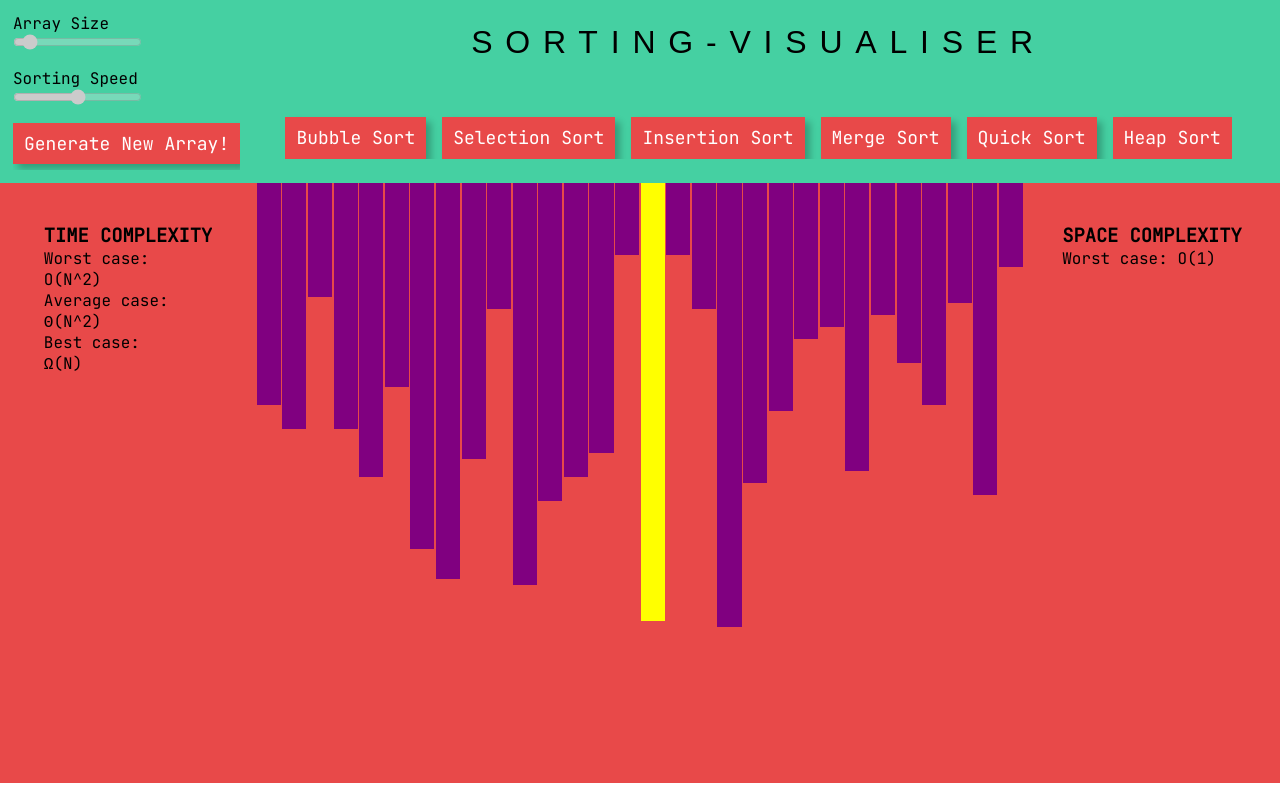
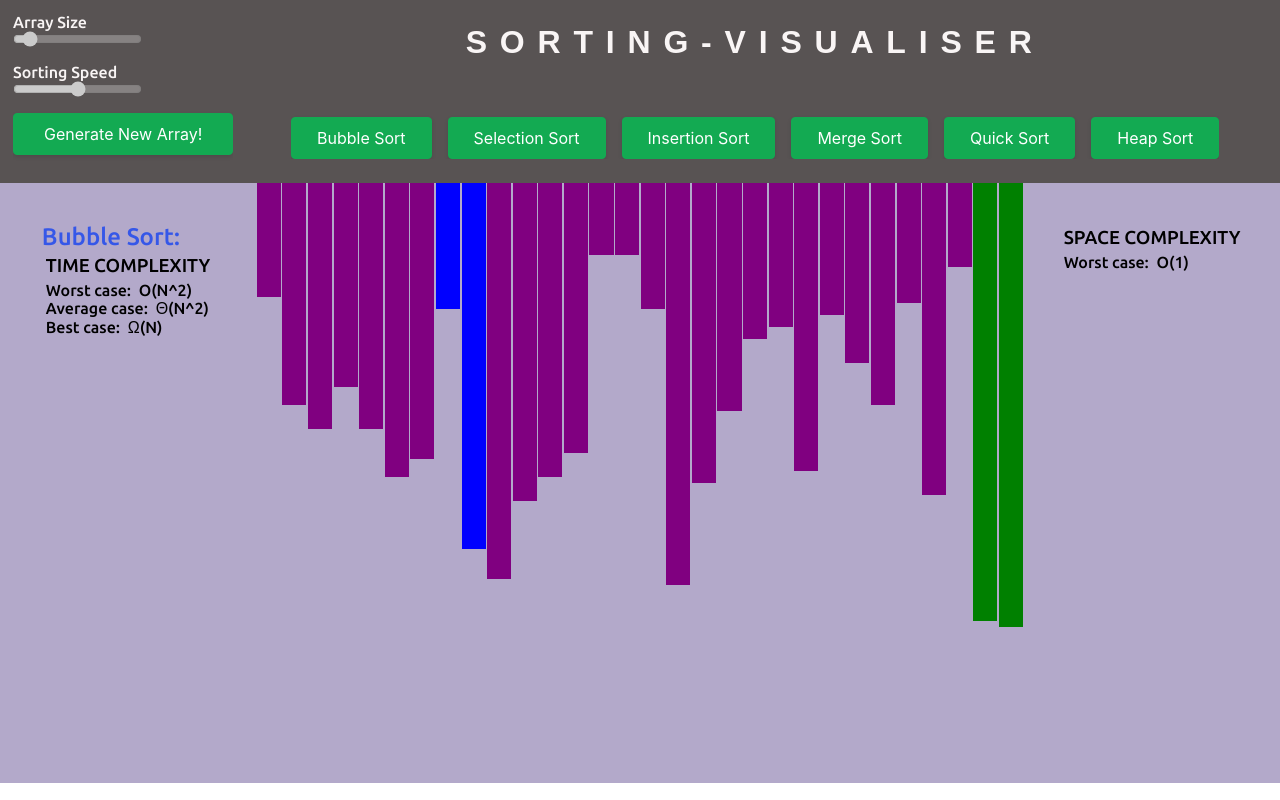
Before and after one commit to Abhijeetrana11/Sorting-Visualizer, a plain HTML site: page index.html in a window 1280 px wide. Both pictures are taken after a click on the button "Bubble Sort". Drawn offline with Linux system fonts and the light colour scheme.

Commit message:
Added Visibility Feature

```diff
--- a/CSS/style.css
+++ b/CSS/style.css
@@ -1,10 +1,11 @@
-@import url("https://fonts.googleapis.com/css2?family=JetBrains+Mono&display=swap");
+@import url('https://fonts.googleapis.com/css2?family=Ubuntu:ital,wght@0,300;0,400;0,500;0,700;1,300;1,400;1,500;1,700&display=swap');
 *{
     margin: 0;
     padding: 0;
 
     box-sizing: border-box;
-    font-family: "JetBrains Mono", monospace;
+    font-family: "Ubuntu", sans-serif;
+    font-weight: 500;
 
     overflow: hidden
 
@@ -12,65 +13,69 @@
 .wrapper{
     height: 100vh;
     width: 100vw;
-    /* background-color: #fff; */
-    /* display: flex; */
+
     justify-content: center;
     align-items: center;
 }
 :root {
-    --bgOrange: #e84949;
-
+    --bgNav: #585353;
+    --bgHeading: #f9f5f5;
+    --bgSection: #b3a9ca;
   }
 
-.btn-pink ,.algos button {
-    background-color: var(--bgOrange);
-    width: fit-content;
-    color: white;
-    padding: 0.4rem .5rem;
-    box-shadow: 5px 5px 7px 0px #0000003f;
-    font-size: 18px;
+
+
+
+
+  .button-37,.algos button {
+    background-color: #13aa52;
+    border: 1px solid #13aa52;
+    border-radius: 4px;
+    box-shadow: rgba(0, 0, 0, .1) 0 2px 4px 0;
+    box-sizing: border-box;
+    color: #fff;
     cursor: pointer;
-    transition: all 0.5s;
-    font-weight: 500;
-    border: solid 3px transparent;
-    position: relative;
-    z-index: 1;
+    font-family: "Akzidenz Grotesk BQ Medium", -apple-system, BlinkMacSystemFont, sans-serif;
+    font-size: 16px;
+    font-weight: 400;
+    outline: none;
+    outline: 0;
+    padding: 10px 25px;
+    text-align: center;
+    transform: translateY(0);
+    transition: transform 150ms, box-shadow 150ms;
+    user-select: none;
+    -webkit-user-select: none;
+    touch-action: manipulation;
+  }
 
+  .button-37:hover,.algos button:hover {
+    box-shadow: rgba(0, 0, 0, .15) 0 3px 9px 0;
+    transform: translateY(-2px);
   }
-  .btn-pink::before,.algos button::before {
-    content: "";
-    position: absolute;
-    background-color: #fff;
-    top: 0px;
-    left: 0;
-    right: 0;
-    bottom: 0px;
-    z-index: -1;
-    transform: scaleX(0);
-    transform-origin: left;
-    transition: all 0.8s;
+
+  @media (min-width: 768px) {
+    .button-37 {
+      padding: 10px 30px;
+    }
   }
-  .btn-pink:hover::before,.algos button:hover::before {
-    transform: scaleX(1);
-  }
-  .btn-pink:hover,.algos button:hover {
-    border: solid 3px var(--bgOrange);
 
-    color: black;
-  }
   .nav-heading{
 
   font-family: sans-serif;
   text-transform: uppercase;
   font-size: xx-large;
   letter-spacing: 1vw;
+  font-weight: bold;
+
   }
 
 
 nav{
-    background-color: #45d0a2;
+    background-color: var(--bgNav);
     display: flex;
     padding: 8px;
+    color: var(--bgHeading);
 }
 .header-left{
     display: flex;
@@ -104,7 +109,7 @@ section {
     -ms-grid-columns: 15% 70% 15%;
         grid-template-columns: 20% 60% 20%;
         /* padding-top: 20px; */
-        background-color: #e84949;
+        background-color: var(--bgSection);
   }
 
 
@@ -125,12 +130,16 @@ section {
     padding-top: 2.5rem;
     /* /* justify-content: center; */
   }
-  section .Complexity_Containers .Pair_Definitions p {
-    display: inline;
-  }
+
+
   section #Info_Cont1 h3 {
     text-decoration: underline;
   }
+.Sub_Heading{
+
+  padding: 4px;
+  display: none;
+}
 #array_container{
     display: flex;
   width: 100%;
--- a/index.html
+++ b/index.html
@@ -8,6 +8,8 @@
 <head>
     <meta charset="UTF-8">
     <meta name="viewport" content="width=device-width, initial-scale=1.0">
+
+
     <title>Sorting Visualiser</title>
     <link rel="stylesheet" href="CSS/style.css">
 </head>
@@ -24,7 +26,7 @@
                         <p>Sorting Speed</p>
                         <input id="a_speed" type="range" min=1 max=5 step=1 value=3>
                     </div>
-                    <button id="a_generate" class="btn-pink">Generate New Array!</button>
+                    <button id="a_generate" class="button-37">Generate New Array!</button>
                 </div>
                 <div class="header-right">
                     <div class="nav-heading">Sorting-Visualiser</div>
@@ -35,7 +37,7 @@
                             <button >Insertion Sort</button>
                             <button >Merge Sort</button>
                             <button >Quick Sort</button>
-                            <button class="btn-pink Sort">Heap Sort</button>
+                            <button class="button-37">Heap Sort</button>
                         </div>
 
                 </div>
@@ -46,39 +48,39 @@
 
             <div class="info-cont1">
 
-                <h3>TIME COMPLEXITY</h3>
+                <h2 id="AlgoName"></h2>
+                <h3 class="Sub_Heading">TIME COMPLEXITY</h3>
 
                 <div class="Complexity-container">
                     <div class="Pair_Definitions">
-                        <p class="Sub_Heading">Worst case:</p>
-                        <p id="Time_Worst"></p>
+                        <span class="Sub_Heading">Worst case:</span>
+                        <span  id="Time_Worst"></span>
                     </div>
 
                     <div class="Pair_Definitions">
-                        <p class="Sub_Heading">Average case:</p>
-                        <p id="Time_Average"></p>
+                        <span class="Sub_Heading">Average case:</span>
+                        <span id="Time_Average"></span>
                     </div>
 
                     <div class="Pair_Definitions">
-                        <p class="Sub_Heading">Best case:</p>
-                        <p id="Time_Best"></p>
+                        <span class="Sub_Heading">Best case:</span>
+                        <span id="Time_Best"></span>
                     </div>
                 </div>
 
             </div>
 
             <div id="array_container">
-
             </div>
 
             <div class="info-cont2">
-                <h3>SPACE COMPLEXITY</h3>
+                <h3 class="Sub_Heading">SPACE COMPLEXITY</h3>
 
                 <div class="Complexity_Containers" id="Space_Complexity_Types_Container">
 
                     <div class="Pair_Definitions">
-                        <p class="Sub_Heading">Worst case:</p>
-                        <p id="Space_Worst"></p>
+                        <span class="Sub_Heading">Worst case:</span>
+                        <span id="Space_Worst"></span>
                     </div>
 
                 </div>
--- a/scripts/bubble_sort.js
+++ b/scripts/bubble_sort.js
@@ -3,7 +3,15 @@
 // ******************
 function Bubble()
 {
+    // Container Visibility
+    let visElement=document.getElementsByClassName("Sub_Heading")
+    for(let i=0;i<visElement.length;i++){
+        visElement[i].style.display='inline';
+    }
+    let element=document.getElementById("AlgoName");
+    element.innerText="Bubble Sort:";
     //Setting Time complexities
+    element.style.color='#3557e8'
     document.getElementById("Time_Worst").innerText="O(N^2)";
     document.getElementById("Time_Average").innerText="Θ(N^2)";
     document.getElementById("Time_Best").innerText="Ω(N)";
--- a/scripts/heap_sort.js
+++ b/scripts/heap_sort.js
@@ -4,7 +4,17 @@
 
 function Heap()
 {
+    // Container Visibility
+    let visElement=document.getElementsByClassName("Sub_Heading")
+    for(let i=0;i<visElement.length;i++){
+        visElement[i].style.display='inline';
+    }
+
+    let element=document.getElementById("AlgoName");
+    element.innerText="Heap Sort:";
     //Setting Time complexities
+    element.innerText="Heap Sort:";
+    element.style.color='#3557e8'
     document.getElementById("Time_Worst").innerText="O(N log N)";
     document.getElementById("Time_Average").innerText="Θ(N log N)";
     document.getElementById("Time_Best").innerText="Ω(N log N)";
--- a/scripts/insertion_sort.js
+++ b/scripts/insertion_sort.js
@@ -3,7 +3,16 @@
 // ******************
 function Insertion()
 {
+    // Container Visibility
+    let visElement=document.getElementsByClassName("Sub_Heading")
+    for(let i=0;i<visElement.length;i++){
+        visElement[i].style.display='inline';
+    }
+
     //Setting Time complexities
+    let element=document.getElementById("AlgoName");
+    element.innerText="Insertion Sort:";
+    element.style.color='#3557e8'
     document.getElementById("Time_Worst").innerText="O(N^2)";
     document.getElementById("Time_Average").innerText="Θ(N^2)";
     document.getElementById("Time_Best").innerText="Ω(N)";
--- a/scripts/merge_sort.js
+++ b/scripts/merge_sort.js
@@ -3,7 +3,16 @@
 // ******************
 function Merge()
 {
+    // Container Visibility
+    let visElement=document.getElementsByClassName("Sub_Heading")
+    for(let i=0;i<visElement.length;i++){
+        visElement[i].style.display='inline';
+    }
+
     //Setting Time complexities
+    let element=document.getElementById("AlgoName");
+    element.innerText="Merge Sort:";
+    element.style.color='#3557e8'
     document.getElementById("Time_Worst").innerText="O(N log N)";
     document.getElementById("Time_Average").innerText="Θ(N log N)";
     document.getElementById("Time_Best").innerText="Ω(N log N)";
--- a/scripts/quick_sort.js
+++ b/scripts/quick_sort.js
@@ -4,7 +4,16 @@
 
 function Quick()
 {
+    // Container Visibility
+    let visElement=document.getElementsByClassName("Sub_Heading")
+    for(let i=0;i<visElement.length;i++){
+        visElement[i].style.display='inline';
+    }
+
     //Setting Time complexities
+    let element=document.getElementById("AlgoName");
+    element.innerText="Quick Sort:";
+    element.style.color='#3557e8'
     document.getElementById("Time_Worst").innerText="O(N^2)";
     document.getElementById("Time_Average").innerText="Θ(N log N)";
     document.getElementById("Time_Best").innerText="Ω(N log N)";
--- a/scripts/selection_sort.js
+++ b/scripts/selection_sort.js
@@ -3,7 +3,16 @@
 // ******************
 function Selection_sort()
 {
+    // Container Visibility
+    let visElement=document.getElementsByClassName("Sub_Heading")
+    for(let i=0;i<visElement.length;i++){
+        visElement[i].style.display='inline';
+    }
+
     //Setting Time complexities
+    let element=document.getElementById("AlgoName");
+    element.innerText="Selection Sort:";
+    element.style.color='#3557e8'
     document.getElementById("Time_Worst").innerText="O(N^2)";
     document.getElementById("Time_Average").innerText="Θ(N^2)";
     document.getElementById("Time_Best").innerText="Ω(N^2)";
--- a/scripts/visualization.js
+++ b/scripts/visualization.js
@@ -6,7 +6,7 @@
 
 //We only have to change background-color and height of the sorting element.
 
-var speed=100;
+var speed=400;
 
 inp_aspeed.addEventListener("input",vis_speed);
 
```
Also changed, not shown: 1 other file.
